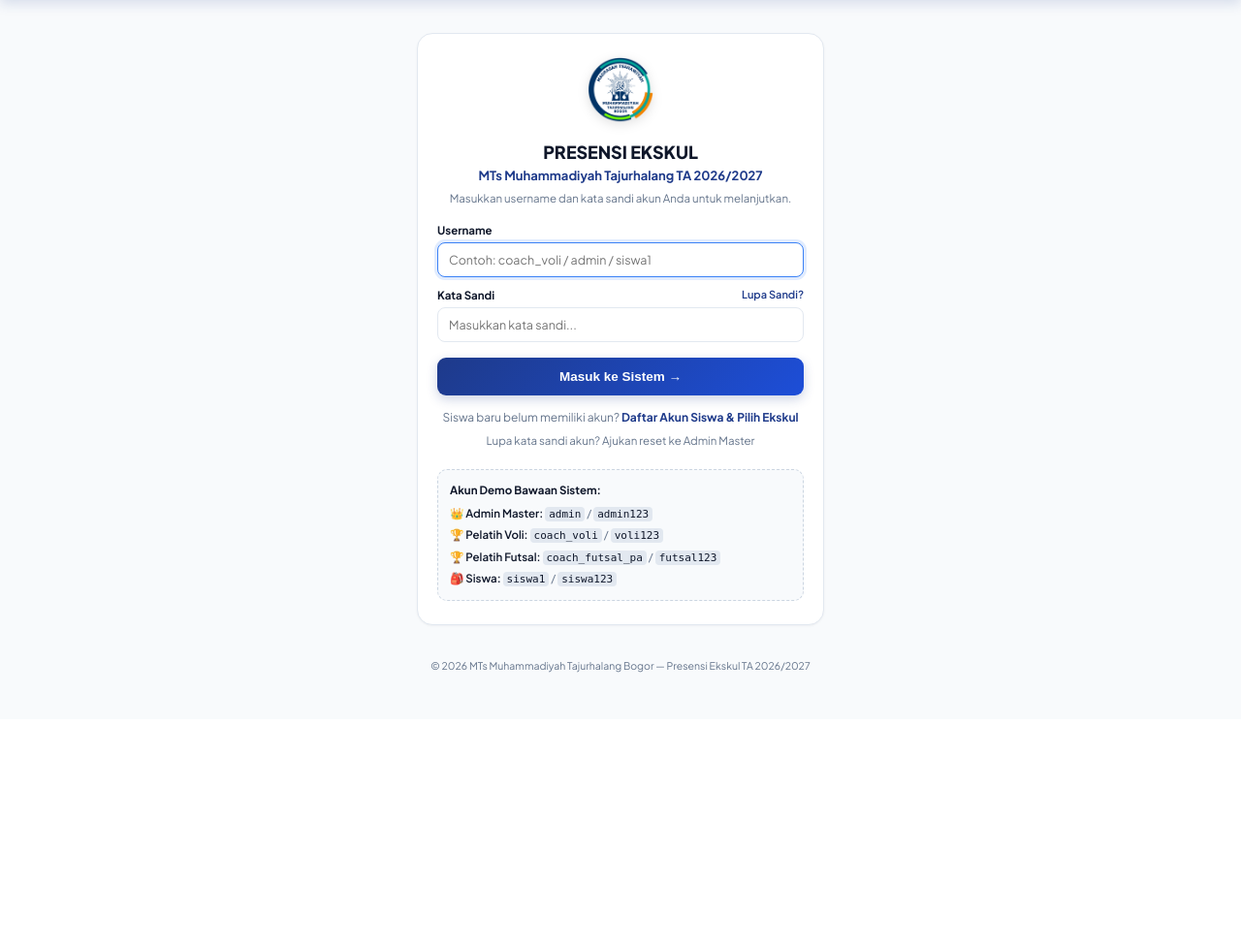
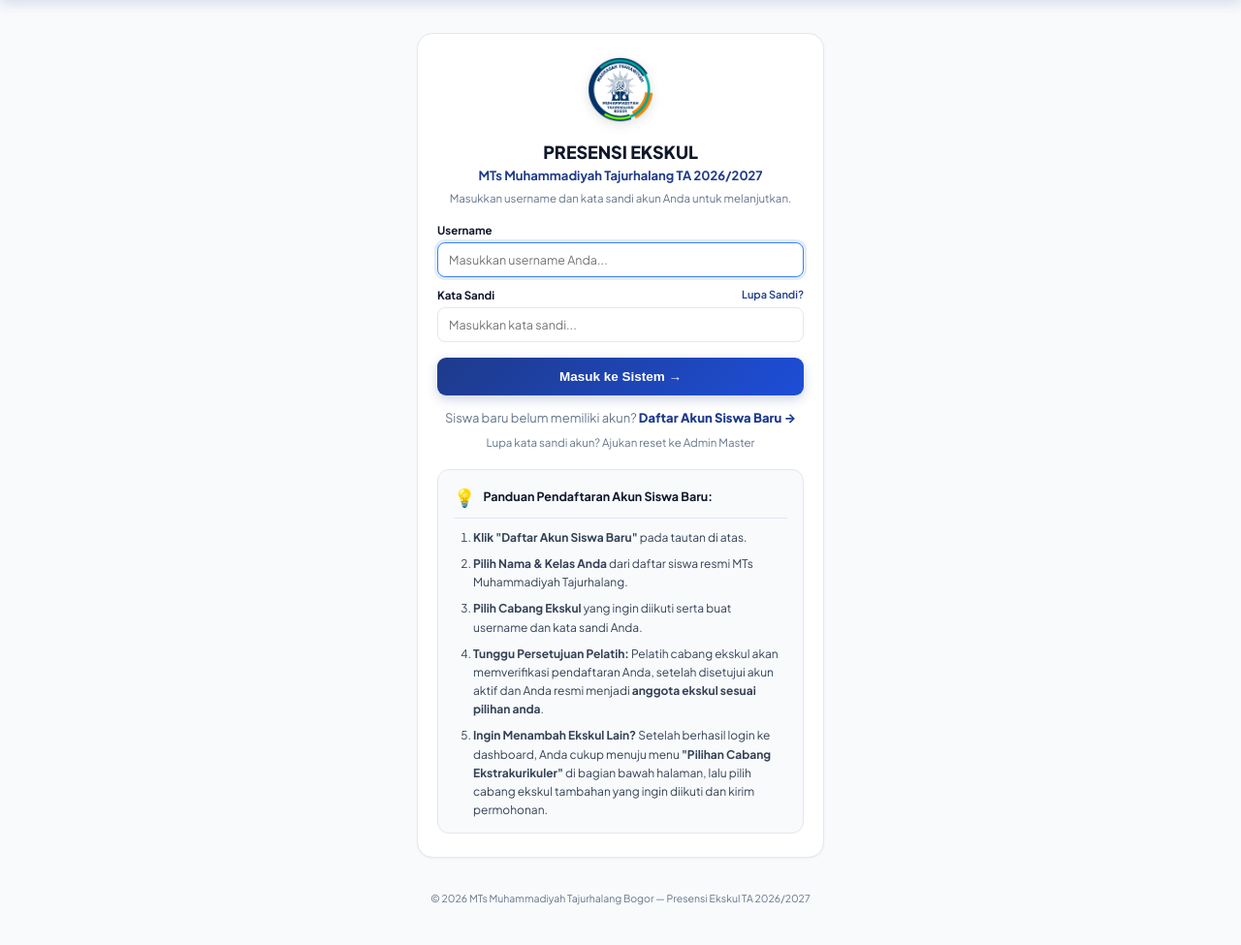
Before and after one commit to kamadmtsmtajurhalang-dot/ekskul-pastand, a Flask app: page /login in a window 1280 px wide. Shown: the part 58-1033 px from the top of the page at 97% size. Before the commit the page ends 752 px from the top, so only its background shows below. Run offline with Flask 3, Linux system fonts and the light colour scheme.

Commit message:
feat(auth): replace demo accounts with student registration and ekskul guide on login page

```diff
--- a/templates/login.html
+++ b/templates/login.html
@@ -15,7 +15,7 @@
         <form action="/login" method="POST" class="login-form">
             <div class="form-group">
                 <label for="username" class="form-label">Username</label>
-                <input type="text" id="username" name="username" class="form-control" placeholder="Contoh: coach_voli / admin / siswa1" required autofocus>
+                <input type="text" id="username" name="username" class="form-control" placeholder="Masukkan username Anda..." required autofocus>
             </div>
 
             <div class="form-group">
@@ -32,31 +32,34 @@
         </form>
 
         <div class="register-prompt">
-            <p>Siswa baru belum memiliki akun? <a href="/register-siswa" class="link-bold">Daftar Akun Siswa & Pilih Ekskul</a></p>
+            <p style="font-size: 13px;">Siswa baru belum memiliki akun? <a href="/register-siswa" class="link-bold" style="font-weight: 800;">Daftar Akun Siswa Baru →</a></p>
             <p style="margin-top: 6px;"><a href="/lupa-password" style="color: #64748B; font-size: 11.5px; text-decoration: none;">Lupa kata sandi akun? Ajukan reset ke Admin Master</a></p>
         </div>
 
-        <!-- Bantuan Akun Bawaan (Quick Demo Accounts) -->
-        <div class="demo-accounts-box">
-            <span class="demo-title">Akun Demo Bawaan Sistem:</span>
-            <div class="demo-list">
-                <div class="demo-item">
-                    <span class="demo-role">👑 Admin Master:</span>
-                    <code>admin</code> / <code>admin123</code>
-                </div>
-                <div class="demo-item">
-                    <span class="demo-role">🏆 Pelatih Voli:</span>
-                    <code>coach_voli</code> / <code>voli123</code>
-                </div>
-                <div class="demo-item">
-                    <span class="demo-role">🏆 Pelatih Futsal:</span>
-                    <code>coach_futsal_pa</code> / <code>futsal123</code>
-                </div>
-                <div class="demo-item">
-                    <span class="demo-role">🎒 Siswa:</span>
-                    <code>siswa1</code> / <code>siswa123</code>
-                </div>
+        <!-- Panduan Pendaftaran Akun Siswa Baru & Alur Ekskul -->
+        <div class="guide-register-box" style="margin-top: 18px; padding: 14px 16px; background: #F8FAFC; border: 1px solid #E2E8F0; border-radius: 12px; font-size: 12px; text-align: left;">
+            <div style="display: flex; align-items: center; gap: 8px; margin-bottom: 10px; border-bottom: 1px solid #E2E8F0; padding-bottom: 8px;">
+                <span style="font-size: 18px;">💡</span>
+                <strong style="color: #0F172A; font-size: 12.5px;">Panduan Pendaftaran Akun Siswa Baru:</strong>
             </div>
+
+            <ol style="margin: 0; padding-left: 20px; color: #334155; line-height: 1.6; display: flex; flex-direction: column; gap: 8px;">
+                <li>
+                    <b>Klik "Daftar Akun Siswa Baru"</b> pada tautan di atas.
+                </li>
+                <li>
+                    <b>Pilih Nama &amp; Kelas Anda</b> dari daftar siswa resmi MTs Muhammadiyah Tajurhalang.
+                </li>
+                <li>
+                    <b>Pilih Cabang Ekskul</b> yang ingin diikuti serta buat username dan kata sandi Anda.
+                </li>
+                <li>
+                    <b>Tunggu Persetujuan Pelatih:</b> Pelatih cabang ekskul akan memverifikasi pendaftaran Anda, setelah disetujui akun aktif dan Anda resmi menjadi <b>anggota ekskul sesuai pilihan anda</b>.
+                </li>
+                <li>
+                    <b>Ingin Menambah Ekskul Lain?</b> Setelah berhasil login ke dashboard, Anda cukup menuju menu <b>"Pilihan Cabang Ekstrakurikuler"</b> di bagian bawah halaman, lalu pilih cabang ekskul tambahan yang ingin diikuti dan kirim permohonan.
+                </li>
+            </ol>
         </div>
     </div>
 </div>
```
